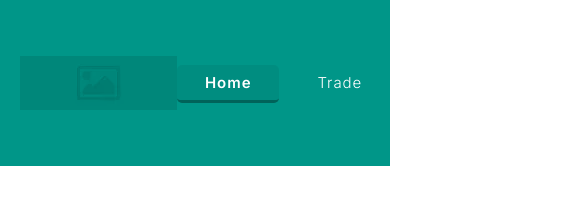
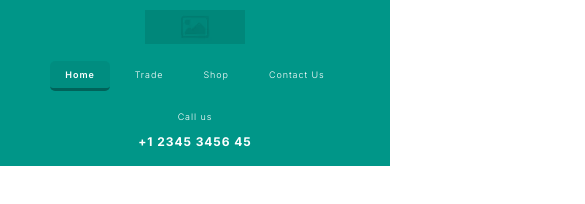
Before and after one commit to mohamedkbx/Web-Masters-Intern--Landing-page, a plain HTML site: page index.html in a window 390 px wide. Shown: the top 204 px of the page, 585 px wide, since content can reach past the window. Drawn offline with Linux system fonts and the light colour scheme; a web font is replaced by a local one.

Commit message:
style : finish responsive header - mobile -tap -laptop

```diff
--- a/style/style.css
+++ b/style/style.css
@@ -53,6 +53,8 @@ a {
   --container-width: 113.552rem;
   --font-size: 1.8rem;
   --resposive-font-size: 1.5rem;
+  --resposive-font-size-2: 1rem;
+  --resposive-font-size-3: 0.9rem;
 }
 
 /* Global style*/
@@ -88,7 +90,7 @@ a {
   text-align: left;
 }
 .header__nav-link {
-  padding: 8px 28px 8px 28px;
+  padding: 0.8rem 2.8rem;
 }
 
 .header__nav-link.active {
@@ -109,12 +111,48 @@ a {
 }
 /* header end*/
 /* Responsive Header Start*/
-@media (max-width: 1125px) {
+@media (max-width: 112.5rem) {
   .header {
     padding: 1.6rem 2rem;
   }
   .header__container {
     font-size: var(--resposive-font-size);
+  }
+}
+@media (max-width: 87.8rem) {
+  .header__container {
+    font-size: var(--resposive-font-size-2);
+  }
+  .header__logo {
+    width: 10rem;
+  }
+  .header__nav-link {
+    padding: 8px 15px;
+  }
+  .header__info-num {
+    font-size: 1.5rem;
+  }
+}
+@media (max-width: 425px) {
+  .header__container {
+    font-size: var(--resposive-font-size-2);
+
+    flex-direction: column;
+    gap: 2rem;
+  }
+  .header__info {
+    text-align: center;
+  }
+}
+@media (max-width: 32rem) {
+  .header {
+    padding: 1rem;
+  }
+  .header__container {
+    font-size: var(--resposive-font-size-3);
+  }
+  .header__info-num {
+    font-size: 1.2rem;
   }
 }
 /* Responsive Header End*/
```
